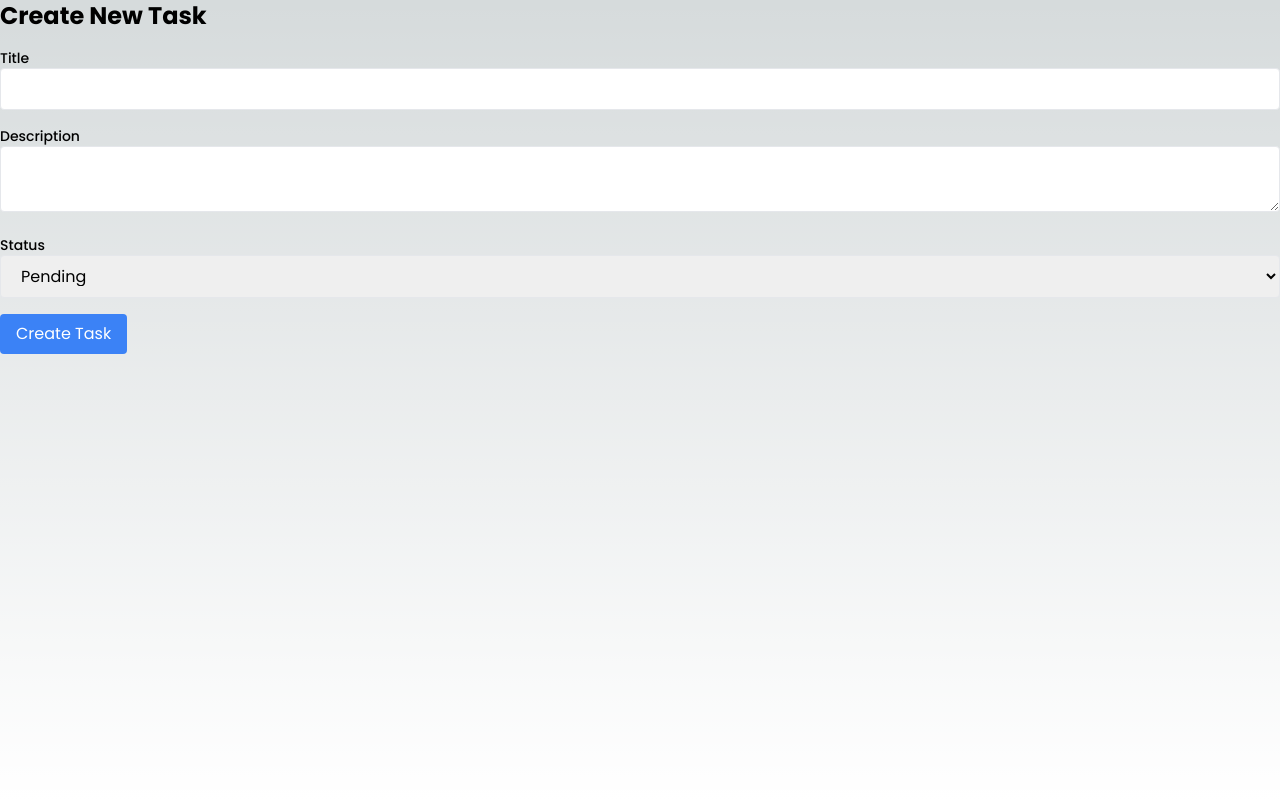
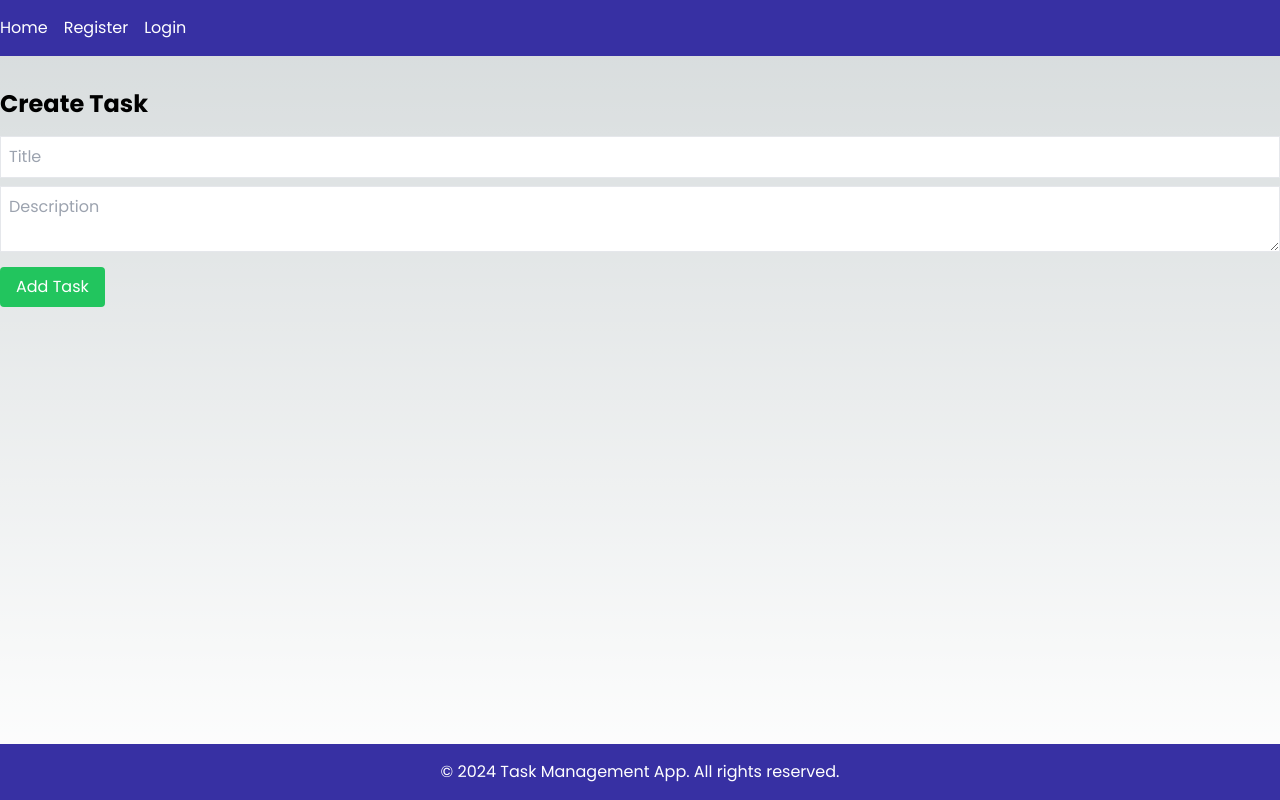
Before and after one commit to aigul-ermak/task-management-app, a Next.js app in the folder frontend/: page /tasks/create in a window 1280 px wide. Built offline with nearby package versions, Linux system fonts and the light colour scheme.

Commit message:
Modified tasks components and pages, add create task functionality

```diff
--- /dev/null
+++ b/frontend/components/tasks/task.js
@@ -0,0 +1,66 @@
+import React, { useState } from 'react';
+import axios from "@/utils/axios";
+
+const Task = ({ task, onUpdate, onDelete }) => {
+    const [isEditing, setIsEditing] = useState(false);
+    const [title, setTitle] = useState(task.title);
+    const [description, setDescription] = useState(task.description);
+
+    const handleUpdate = async () => {
+        try {
+            const response = await axios.put(`/tasks/${task._id}`, { title, description });
+            onUpdate(response.data);
+            setIsEditing(false);
+        } catch (error) {
+            console.error('Failed to update task:', error);
+        }
+    };
+
+    const handleDelete = async () => {
+        try {
+            await axios.delete(`/api/tasks/${task._id}`);
+            onDelete(task._id);
+        } catch (error) {
+            console.error('Failed to delete task:', error);
+        }
+    };
+
+    return (
+        <div className="border p-4 mb-2">
+            {isEditing ? (
+                <>
+                    <input
+                        type="text"
+                        value={title}
+                        onChange={(e) => setTitle(e.target.value)}
+                        className="border p-2 mb-2 w-full"
+                    />
+                    <textarea
+                        value={description}
+                        onChange={(e) => setDescription(e.target.value)}
+                        className="border p-2 mb-2 w-full"
+                    ></textarea>
+                    <button onClick={handleUpdate} className="bg-blue-500 text-white px-4 py-2 rounded mr-2">
+                        Save
+                    </button>
+                    <button onClick={() => setIsEditing(false)} className="bg-gray-500 text-white px-4 py-2 rounded">
+                        Cancel
+                    </button>
+                </>
+            ) : (
+                <>
+                    <h2 className="text-xl">{task.title}</h2>
+                    <p>{task.description}</p>
+                    <button onClick={() => setIsEditing(true)} className="bg-blue-500 text-white px-4 py-2 rounded mr-2">
+                        Edit
+                    </button>
+                    <button onClick={handleDelete} className="bg-red-500 text-white px-4 py-2 rounded">
+                        Delete
+                    </button>
+                </>
+            )}
+        </div>
+    );
+};
+
+export default Task;
--- /dev/null
+++ b/frontend/components/tasks/taskCreate.js
@@ -0,0 +1,41 @@
+import React, {useState} from 'react';
+import axios from '../../utils/axios';
+
+const TaskCreate = ({onTaskCreated}) => {
+    const [newTitle, setNewTitle] = useState('');
+    const [newDescription, setNewDescription] = useState('');
+
+    const handleCreateTask = async () => {
+        try {
+            const response = await axios.post('/tasks', {title: newTitle, description: newDescription});
+            onTaskCreated(response.data);
+            setNewTitle('');
+            setNewDescription('');
+        } catch (error) {
+            console.error('Failed to create task:', error);
+        }
+    };
+
+    return (
+        <div className="mb-4 text-black">
+            <input
+                type="text"
+                placeholder="Title"
+                value={newTitle}
+                onChange={(e) => setNewTitle(e.target.value)}
+                className="border p-2 mb-2 w-full"
+            />
+            <textarea
+                placeholder="Description"
+                value={newDescription}
+                onChange={(e) => setNewDescription(e.target.value)}
+                className="border p-2 mb-2 w-full"
+            ></textarea>
+            <button onClick={handleCreateTask} className="bg-green-500 text-white px-4 py-2 rounded">
+                Add Task
+            </button>
+        </div>
+    );
+};
+
+export default TaskCreate;
--- /dev/null
+++ b/frontend/components/tasks/taskList.js
@@ -0,0 +1,45 @@
+import React, { useState, useEffect } from 'react';
+import axios from "@/utils/axios";
+import Task from './Task';
+import TaskCreate from './taskCreate';
+
+const TaskList = () => {
+    const [tasks, setTasks] = useState([]);
+
+    useEffect(() => {
+        fetchTasks();
+    }, []);
+
+    const fetchTasks = async () => {
+        try {
+            const response = await axios.get('/tasks');
+            setTasks(response.data);
+        } catch (error) {
+            console.error('Failed to fetch tasks:', error);
+        }
+    };
+
+    const handleTaskCreated = (newTask) => {
+        setTasks([...tasks, newTask]);
+    };
+
+    const handleUpdateTask = (updatedTask) => {
+        setTasks(tasks.map(task => (task._id === updatedTask._id ? updatedTask : task)));
+    };
+
+    const handleDeleteTask = (taskId) => {
+        setTasks(tasks.filter(task => task._id !== taskId));
+    };
+
+    return (
+        <div>
+            <h1 className="text-2xl font-bold mb-4">Tasks</h1>
+            <TaskCreate onTaskCreated={handleTaskCreated} />
+            {tasks.map(task => (
+                <Task key={task._id} task={task} onUpdate={handleUpdateTask} onDelete={handleDeleteTask} />
+            ))}
+        </div>
+    );
+};
+
+export default TaskList;
--- a/frontend/pages/index.js
+++ b/frontend/pages/index.js
@@ -1,6 +1,7 @@
 import Header from "@/components/header";
 import Footer from "@/components/footer";
 import Link from "next/link";
+import TaskList from "@/pages/tasks";
 
 export default function Home() {
     return (
--- a/frontend/pages/tasks/create.js
+++ b/frontend/pages/tasks/create.js
@@ -1,26 +1,25 @@
-export default function CreateTask() {
+import React from 'react';
+import TaskCreate from '../../components/tasks/taskCreate';
+import Header from "@/components/header";
+import Footer from "@/components/footer";
+
+const CreateTaskPage = () => {
+    const handleTaskCreated = (newTask) => {
+        console.log('Task created:', newTask);
+    };
+
     return (
-        <div>
-            <h1 className="text-2xl font-bold mb-4">Create New Task</h1>
-            <form>
-                <div className="mb-4">
-                    <label className="block text-sm font-medium">Title</label>
-                    <input type="text" className="w-full border px-4 py-2 rounded" />
-                </div>
-                <div className="mb-4">
-                    <label className="block text-sm font-medium">Description</label>
-                    <textarea className="w-full border px-4 py-2 rounded"></textarea>
-                </div>
-                <div className="mb-4">
-                    <label className="block text-sm font-medium">Status</label>
-                    <select className="w-full border px-4 py-2 rounded">
-                        <option value="pending">Pending</option>
-                        <option value="in-progress">In Progress</option>
-                        <option value="completed">Completed</option>
-                    </select>
-                </div>
-                <button type="submit" className="bg-blue-500 text-white px-4 py-2 rounded">Create Task</button>
-            </form>
+        <div className="flex flex-col min-h-screen">
+            <Header/>
+
+            <main className="flex-grow container mx-auto py-8">
+                <h1 className="text-2xl font-bold mb-4">Create Task</h1>
+                <TaskCreate onTaskCreated={handleTaskCreated} />
+            </main>
+
+            <Footer/>
         </div>
     );
-}
+};
+
+export default CreateTaskPage;
--- a/frontend/pages/tasks/index.js
+++ b/frontend/pages/tasks/index.js
@@ -1,15 +1,19 @@
-export default function TaskList() {
+import React from 'react';
+import TaskList from '../../components/tasks/taskList';
+import Header from "@/components/header";
+import Footer from "@/components/footer";
+
+const TasksPage = () => {
     return (
-        <div>
-            <h1 className="text-2xl font-bold mb-4">Tasks</h1>
-            <a href="/tasks/create" className="bg-blue-500 text-white px-4 py-2 rounded">Create New Task</a>
-            <ul className="mt-4">
-                <li className="border p-4 mb-2">
-                    <h2 className="text-xl">Task Title</h2>
-                    <p>Task Description</p>
-                    <a href="/tasks/1" className="text-blue-500">View Details</a>
-                </li>
-            </ul>
+        <div className="flex flex-col min-h-screen">
+            <Header/>
+            <main className="flex-grow container mx-auto py-8">
+                <TaskList />
+            </main>
+
+            <Footer/>
         </div>
     );
-}
+};
+
+export default TasksPage;
```
